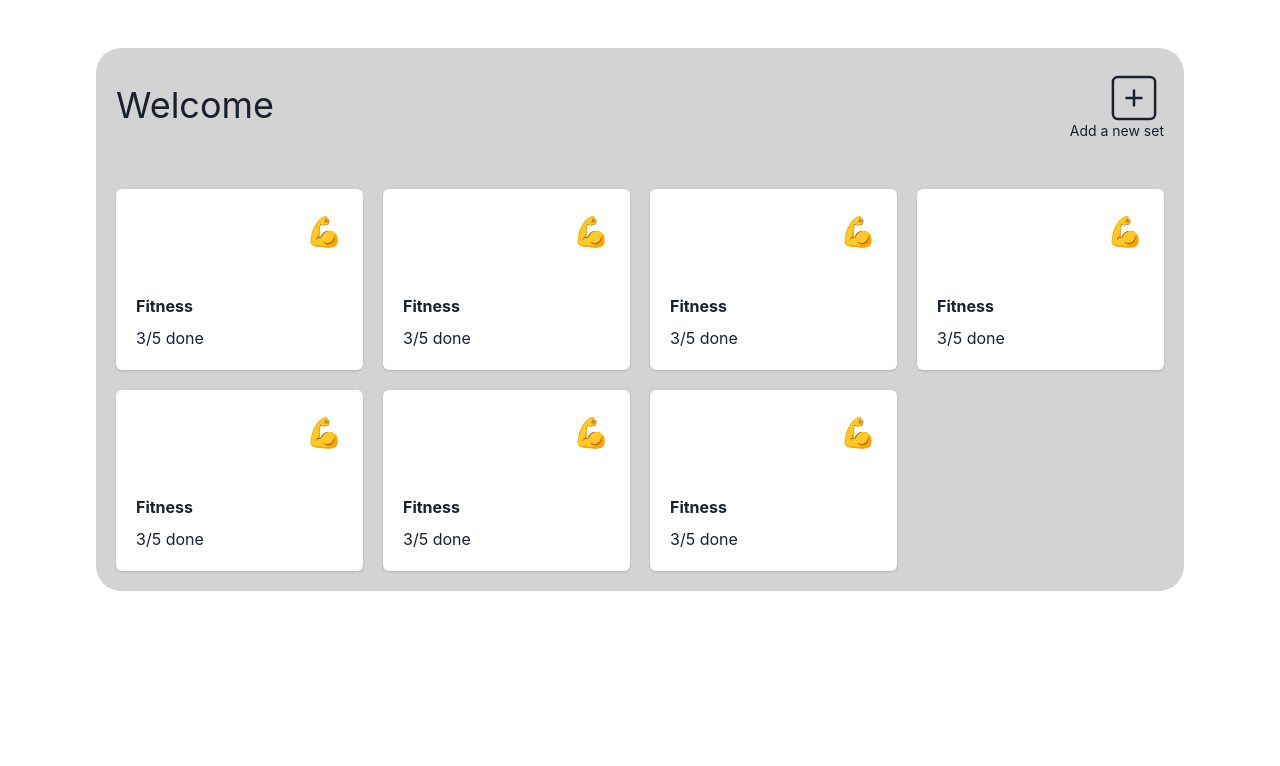
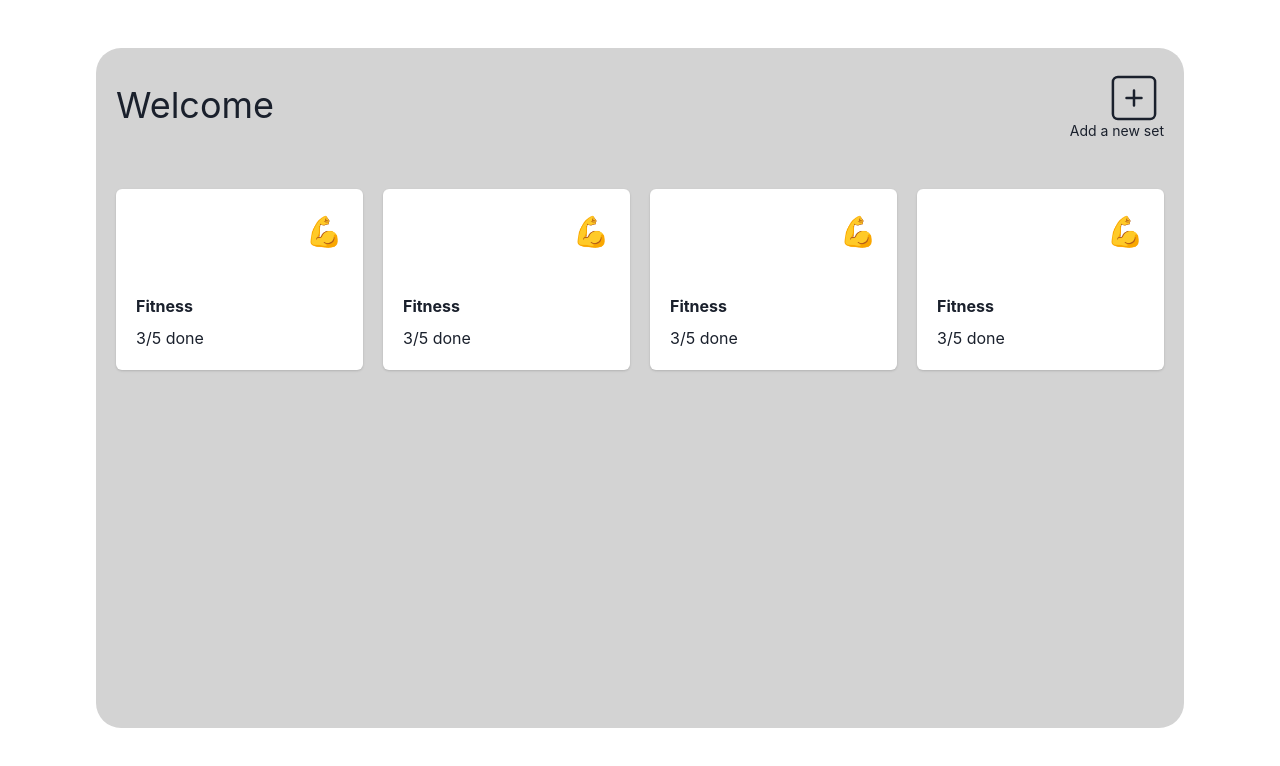
Before and after one commit to Rezmii/to-do-list-react, a React (Vite) app: page / in a window 1280 px wide. Shown: the top 766 px of the page. Built offline with nearby package versions, Linux system fonts and the light colour scheme.

Commit message:
passing sets from App to setGrid

```diff
--- a/src/App.tsx
+++ b/src/App.tsx
@@ -2,14 +2,31 @@ import { Grid, GridItem } from "@chakra-ui/react";
 import "./App.css";
 import Header from "./components/Header";
 import SetGrid from "./components/SetGrid";
+import { createContext, useState } from "react";
+
+export interface Set {
+  icon: string;
+  title: string;
+  progress: string;
+}
+
+export const SetsContext = createContext(1);
 
 function App() {
+  const [sets, setSets] = useState<Set[]>([
+    { icon: "💪", title: "Fitness", progress: "3/5" },
+    { icon: "💪", title: "Fitness", progress: "3/5" },
+    { icon: "💪", title: "Fitness", progress: "3/5" },
+    { icon: "💪", title: "Fitness", progress: "3/5" },
+  ]);
+
   return (
     <>
       <Grid
         templateAreas={`"header" "main"`}
         templateRows={"auto 1fr"}
         width="85vw"
+        minHeight="85vh"
         borderRadius="25px"
         bg="lightgray"
         padding="20px"
@@ -20,7 +37,7 @@ function App() {
           <Header />
         </GridItem>
         <GridItem area="main">
-          <SetGrid />
+          <SetGrid sets={sets} />
         </GridItem>
       </Grid>
     </>
--- a/src/components/SetCard.tsx
+++ b/src/components/SetCard.tsx
@@ -1,15 +1,20 @@
 import { Card, CardBody, CardHeader, Text, VStack } from "@chakra-ui/react";
+import { Set } from "../App";
 
-const SetCard = () => {
+interface Props {
+  set: Set;
+}
+
+const SetCard = ({ set }: Props) => {
   return (
     <Card>
       <CardHeader textAlign="right">
-        <Text fontSize="3xl">💪</Text>
+        <Text fontSize="3xl">{set.icon}</Text>
       </CardHeader>
       <CardBody>
         <VStack alignItems="flex-start">
-          <Text fontWeight="bold">Fitness</Text>
-          <Text>3/5 done</Text>
+          <Text fontWeight="bold">{set.title}</Text>
+          <Text>{set.progress} done</Text>
         </VStack>
       </CardBody>
     </Card>
--- a/src/components/SetGrid.tsx
+++ b/src/components/SetGrid.tsx
@@ -1,16 +1,19 @@
 import { SimpleGrid } from "@chakra-ui/react";
 import SetCard from "./SetCard";
+import { useContext } from "react";
+import { SetsContext } from "../App";
+import { Set } from "../App";
 
-const SetGrid = () => {
+interface Props {
+  sets: Set[];
+}
+
+const SetGrid = ({ sets }: Props) => {
   return (
     <SimpleGrid columns={{ sm: 1, md: 2, lg: 4, xl: 4 }} spacing={5}>
-      <SetCard></SetCard>
-      <SetCard></SetCard>
-      <SetCard></SetCard>
-      <SetCard></SetCard>
-      <SetCard></SetCard>
-      <SetCard></SetCard>
-      <SetCard></SetCard>
+      {sets.map((set) => (
+        <SetCard set={set}></SetCard>
+      ))}
     </SimpleGrid>
   );
 };
```
